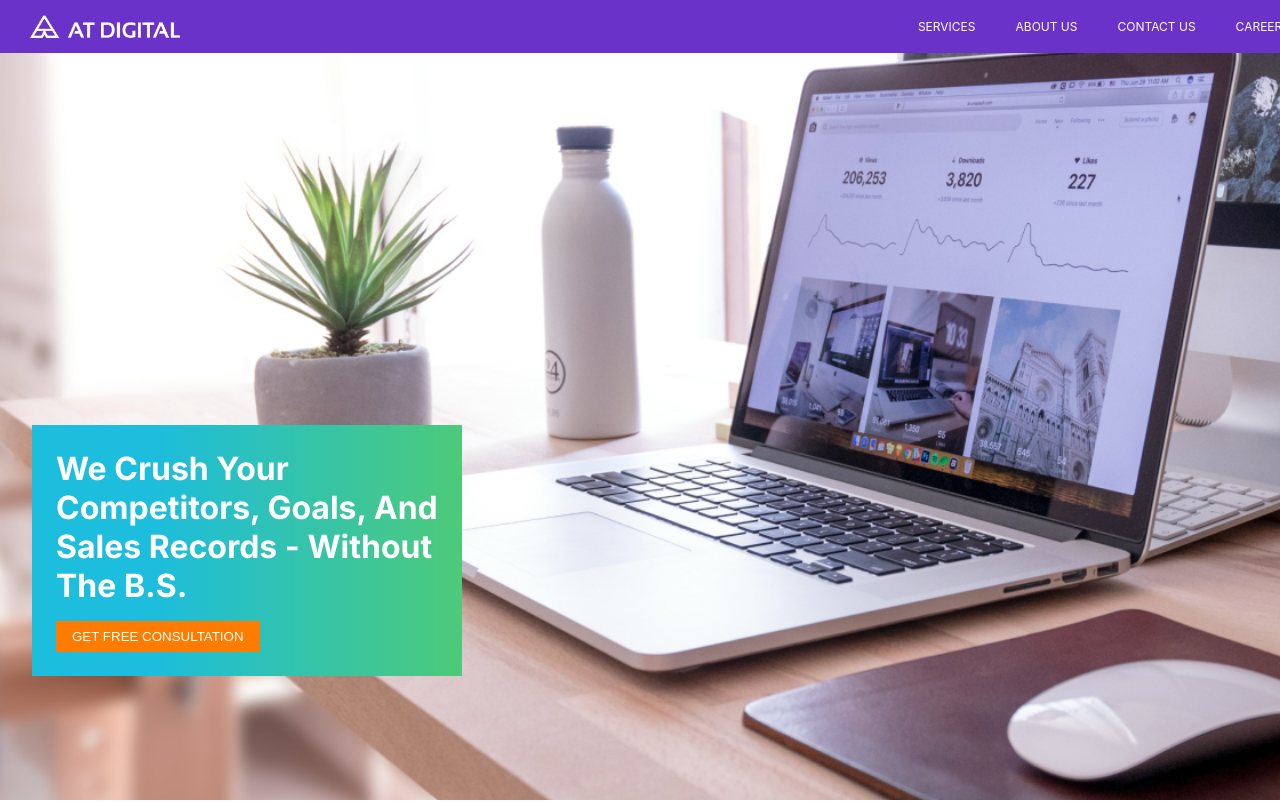
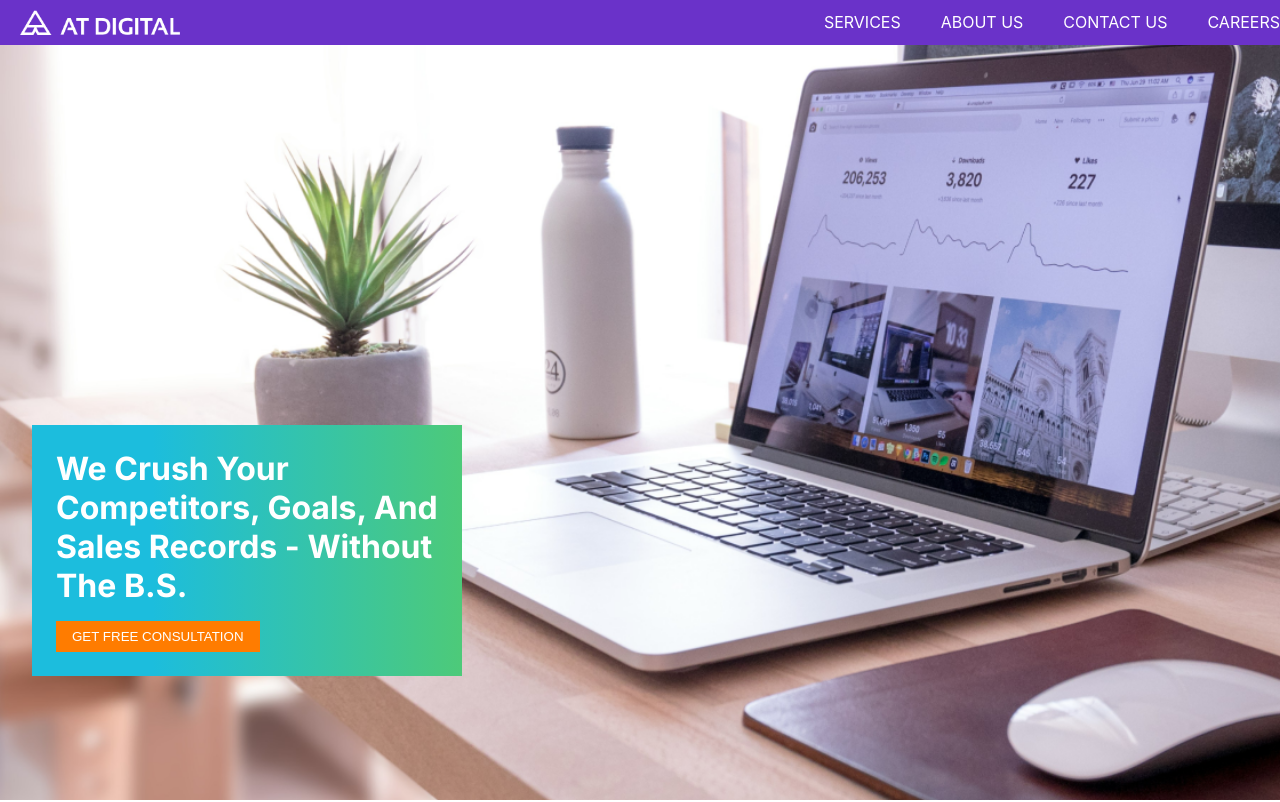
Before and after one commit to Ruma1013/AT-Digital, a React (Create React App) app in the folder frontend/: page / in a window 1280 px wide. Shown: the top 802 px of the page. Built offline with nearby package versions, Linux system fonts and the light colour scheme.

Commit message:
Responsive Navbar

```diff
--- a/frontend/package.json
+++ b/frontend/package.json
@@ -11,6 +11,7 @@
     "@testing-library/user-event": "^13.5.0",
     "react": "^18.3.1",
     "react-dom": "^18.3.1",
+    "react-icons": "^5.2.1",
     "react-router-dom": "^6.26.0",
     "react-scripts": "5.0.1",
     "web-vitals": "^2.1.4"
--- a/frontend/src/Components/Navbar/Navbar.css
+++ b/frontend/src/Components/Navbar/Navbar.css
@@ -16,13 +16,14 @@
 }
 
 .logo {
-  width: 150px;
+  width: 170px; /* Adjust as needed */
   height: auto;
-  margin-right: 0px;
 }
 
 .navbar-links {
   display: flex;
+  flex-grow: 1;
+  justify-content: flex-end; /* Align links to the right */
 }
 
 .navbar-links a {
@@ -45,44 +46,49 @@
 
 /* Media queries for responsiveness */
 
-/* Large screens (>= 1200px) */
-@media (min-width: 1200px) {
-  .navbar {
-    padding: 15px 30px;
+/* Extra large screens (>= 1440px) */
+@media (min-width: 1440px) {
+  .navbar-links {
+    margin-left: auto; /* Push the links to the far right */
+  }
+}
+
+/* Large screens (>= 1200px and < 1440px) */
+@media (min-width: 1200px) and (max-width: 1439px) {
+  .navbar-links {
+    margin-left: auto; /* Push the links to the far right */
   }
 
   .navbar-links a {
     margin: 0 20px;
-    font-size: 12px;
-    margin-right: 20px;
+    font-size: 16px;
   }
 
-
   .logo {
-    width: 120px;
+    width: 160px; /* Adjust as needed */
     height: auto;
   }
 }
 
 /* Medium screens (>= 768px and < 1200px) */
 @media (min-width: 768px) and (max-width: 1199px) {
-  .navbar {
-    padding: 15px 30px;
+  .navbar-links {
+    margin-left: auto; /* Push the links to the far right */
   }
 
   .navbar-links a {
-    margin: 0 20px;
-    font-size: 12px;
+    margin: 0 15px;
+    font-size: 14px;
   }
 
   .logo {
-    width: 120px;
+    width: 140px; /* Adjust as needed */
     height: auto;
   }
 }
 
 /* Small screens (< 768px) */
-@media (min-width: 375px) and (max-width: 767px) {
+@media (max-width: 767px) {
   .navbar {
     flex-direction: row;
     justify-content: space-between;
@@ -102,12 +108,12 @@
 
   .navbar-links {
     position: absolute;
-    top: 60px;
+    top: 60px; /* Adjust this value if needed */
     left: 0;
     width: 100%;
     flex-direction: column;
     align-items: flex-start;
-    background-color: #6a32c9;
+    background-color: white;
     padding: 10px 0;
     display: none;
   }
@@ -115,7 +121,7 @@
   .navbar-links a {
     margin: 10px 20px;
     font-size: 16px;
-    color: white;
+    color: #100C08;
   }
 
   .navbar-links.open {
@@ -123,54 +129,21 @@
   }
 
   .hamburger {
-    margin-left: 0px;
     display: block;
+    margin-right: 20px; /* Adjust this value if needed */
   }
 }
 
 /* Extra small screens (<= 375px) */
 @media (max-width: 375px) {
-  .navbar {
-    flex-direction: row;
-    justify-content: space-between;
-    align-items: center;
-  }
-
-  .navbar-left {
-    display: flex;
-    align-items: center;
-  }
-
   .logo {
-    width: 120px;
+    width: 100px;
     height: auto;
     margin-right: 10px;
   }
 
-  .navbar-links {
-    position: absolute;
-    top: 60px;
-    left: 0;
-    width: 100%;
-    flex-direction: column;
-    align-items: flex-start;
-    background-color: #6a32c9;
-    padding: 10px 0;
-    display: none;
-  }
-
   .navbar-links a {
-    margin: 10px 20px;
-    font-size: 16px;
-    color: white;
-  }
-
-  .navbar-links.open {
-    display: flex;
-  }
-
-  .hamburger {
-    margin-left: 50px;
-    display: block;
+    margin: 10px 15px;
+    font-size: 14px;
   }
 }
--- a/frontend/src/Components/Navbar/Navbar.jsx
+++ b/frontend/src/Components/Navbar/Navbar.jsx
@@ -1,30 +1,27 @@
 import React, { useState } from 'react';
-import { Link } from 'react-router-dom';
-import './Navbar.css'; // Import the CSS file for styling
+import './Navbar.css';
+import { FaBars, FaTimes } from "react-icons/fa"; // Import the hamburger icon from react-icons
 import logo from '../Assets/White Logo.png';
-import { FontAwesomeIcon } from '@fortawesome/react-fontawesome';
-import { faBars, faTimes } from '@fortawesome/free-solid-svg-icons';
-
 const Navbar = () => {
   const [isOpen, setIsOpen] = useState(false);
 
-  const toggleMenu = () => {
+  const toggleNavbar = () => {
     setIsOpen(!isOpen);
   };
 
   return (
     <nav className="navbar">
       <div className="navbar-left">
-        <img src={logo} alt="AT Digital Logo" className="logo" style={{ marginRight: '5px', width: '150px' }}/>
-        <div className="hamburger" onClick={toggleMenu}>
-          <FontAwesomeIcon icon={isOpen ? faTimes : faBars} />
-        </div>
+        <img src={logo} alt="Logo" className="logo" />
       </div>
       <div className={`navbar-links ${isOpen ? 'open' : ''}`}>
-        <Link to="/services">SERVICES</Link>
-        <Link to="/about-us">ABOUT US</Link>
-        <Link to="/contact-us">CONTACT US</Link>
-        <Link to="/careers" className='last'>CAREERS</Link>
+        <a href="#services">SERVICES</a>
+        <a href="#about">ABOUT US</a>
+        <a href="#contact">CONTACT US</a>
+        <a href="#careers">CAREERS</a>
+      </div>
+      <div className="hamburger" onClick={toggleNavbar}>
+      {isOpen ? <FaTimes /> : <FaBars />}
       </div>
     </nav>
   );
```
Also changed, not shown: 1 other file (tests, documents, lock files or other folders).
